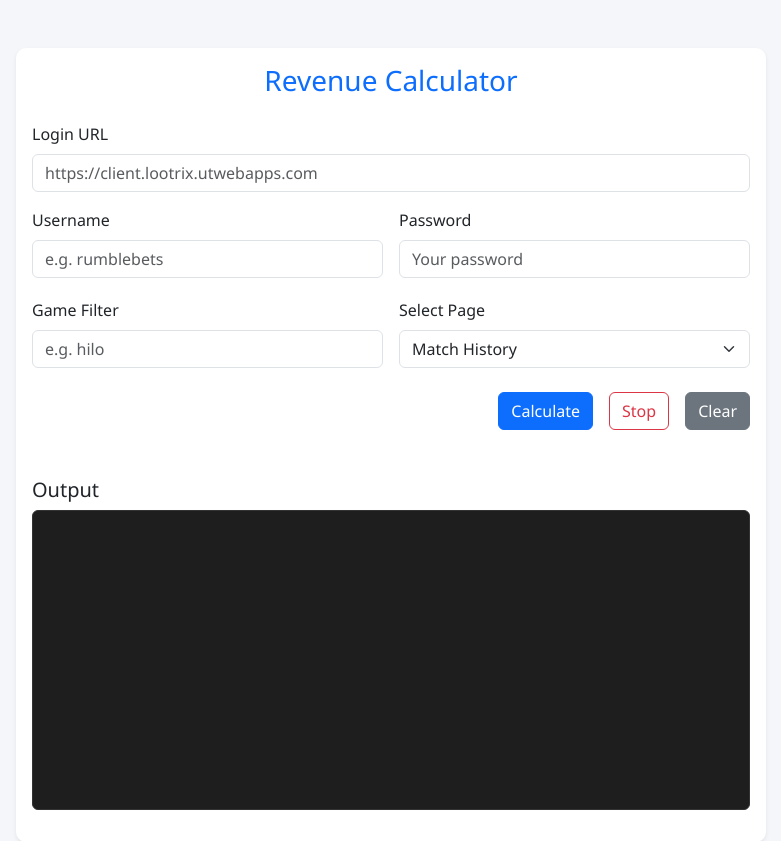
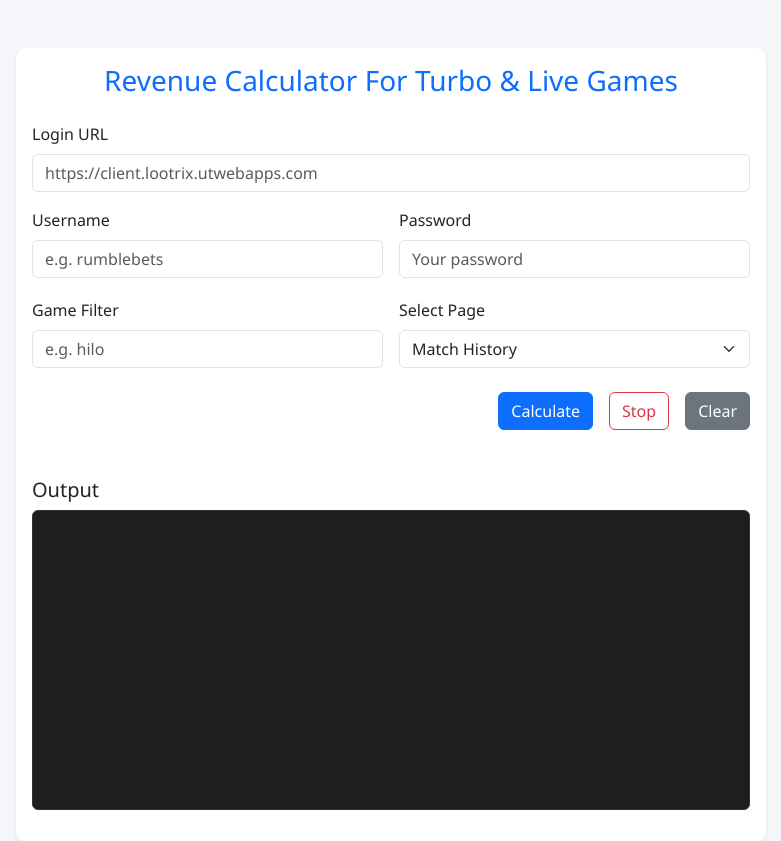
Before and after one commit to SPYDER46/Revenue-Calculator, a Flask app: page / in a window 1280 px wide. Shown: the top 841 px of the page, without its empty margins (249-1030 px from the left). Run offline with Flask 3, Linux system fonts and the light colour scheme.

Commit message:
Project creating3

```diff
--- a/templates/index.html
+++ b/templates/index.html
@@ -40,7 +40,7 @@
   <div class="container py-5">
     <div class="card shadow-sm mx-auto" style="max-width: 750px;">
       <div class="card-body">
-        <h3 class="text-center text-primary mb-4">Revenue Calculator</h3>
+        <h3 class="text-center text-primary mb-4">Revenue Calculator For Turbo & Live Games</h3>
 
         <form id="revenueForm">
           <div class="mb-3">
```
